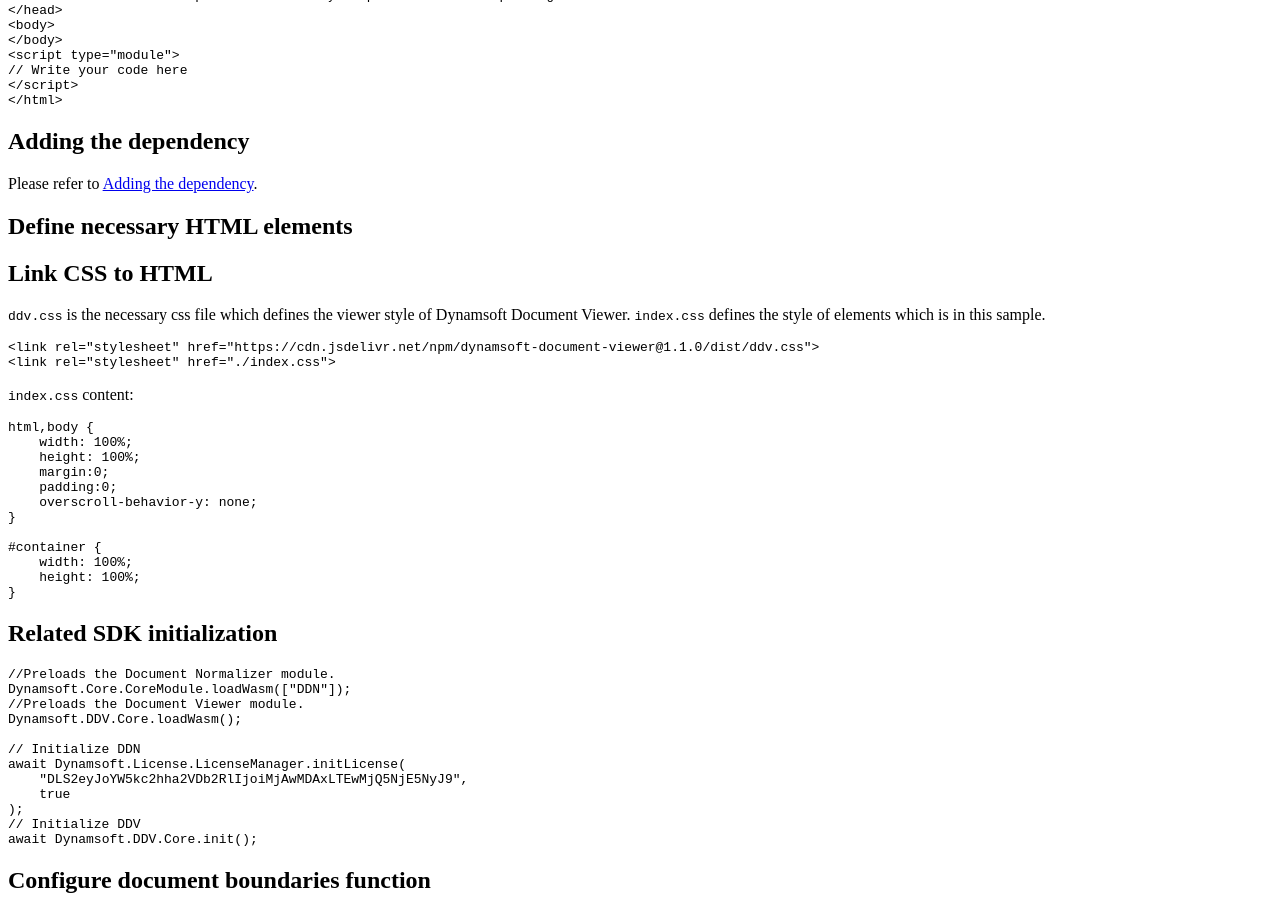
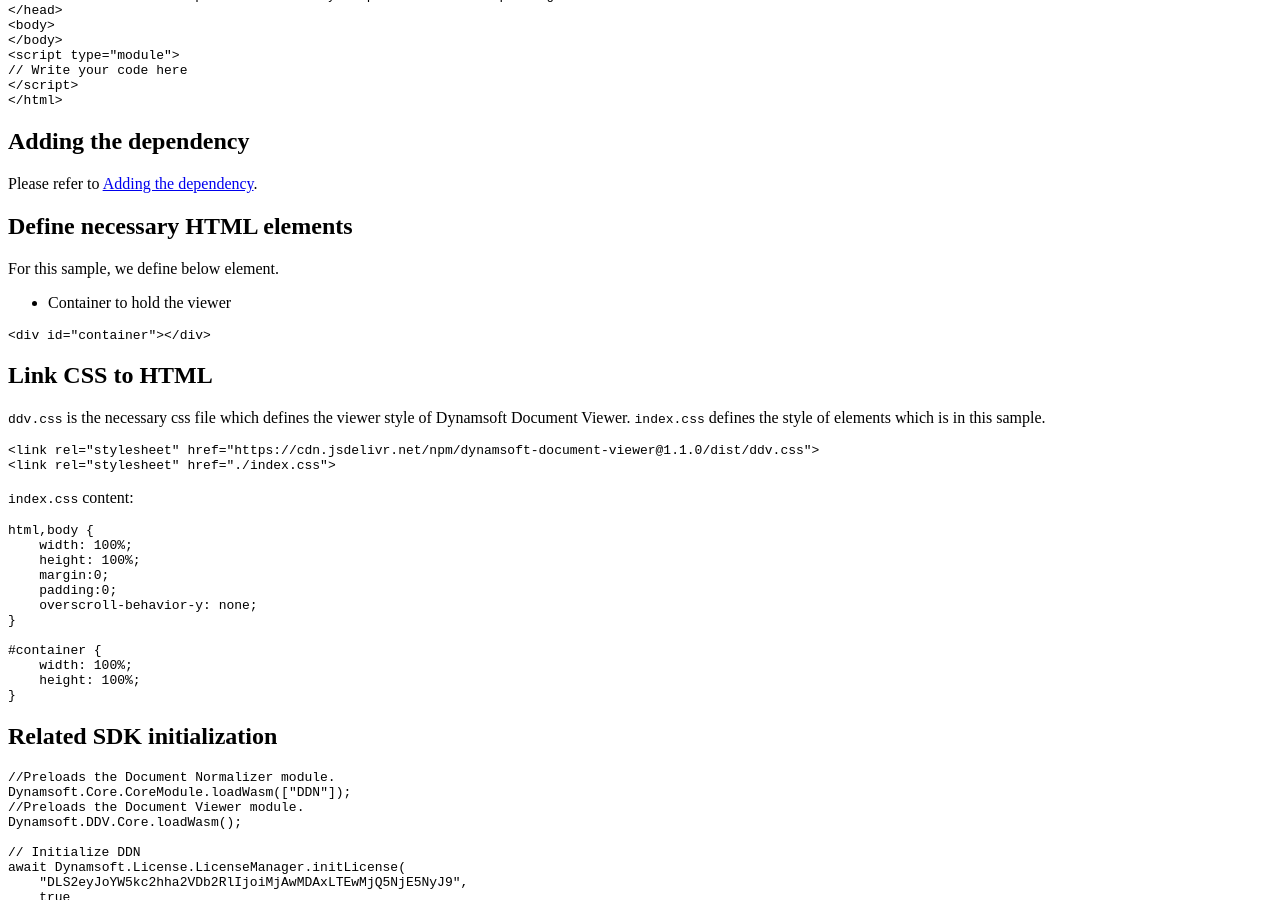
Before and after one commit to dynamsoft-docs/mobile-document-scanner-docs-js, a Jekyll site: the page built from codegallery/usecase/relatively-complete-doc-capturing-workflow.md, in a window 1280 px wide and 900 px high, scrolled down 1375 px. Built offline with Jekyll 4.4.1, drawn with Linux system fonts in a browser that asks for light colours.

Commit message:
Update relatively-complete-doc-capturing-workflow.md

````diff
--- a/codegallery/usecase/relatively-complete-doc-capturing-workflow.md
+++ b/codegallery/usecase/relatively-complete-doc-capturing-workflow.md
@@ -45,6 +45,13 @@ Please refer to [Adding the dependency]({{ site.gettingstarted }}add_dependency.
 
 ## Define necessary HTML elements
 
+For this sample, we define below element.
+
+- Container to hold the viewer
+
+```html
+<div id="container"></div>
+```
 
 ## Link CSS to HTML
 
````
